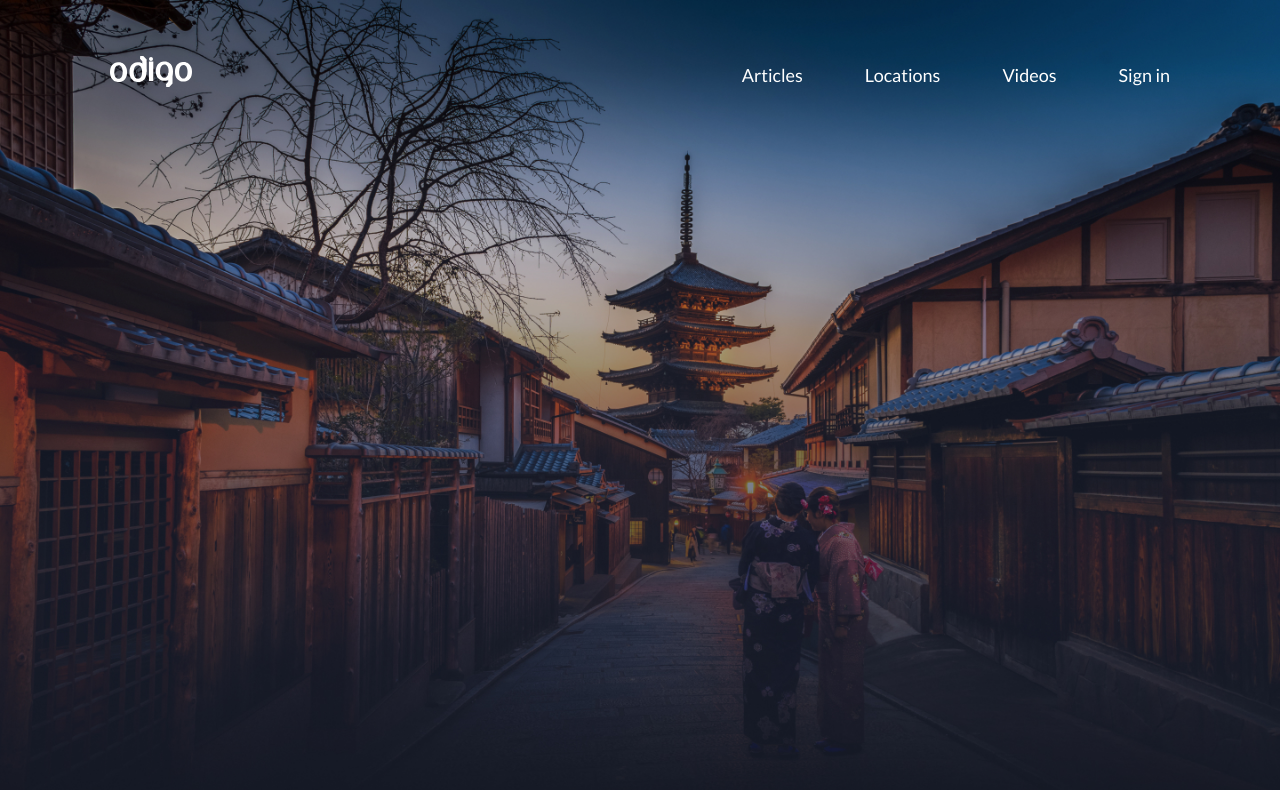
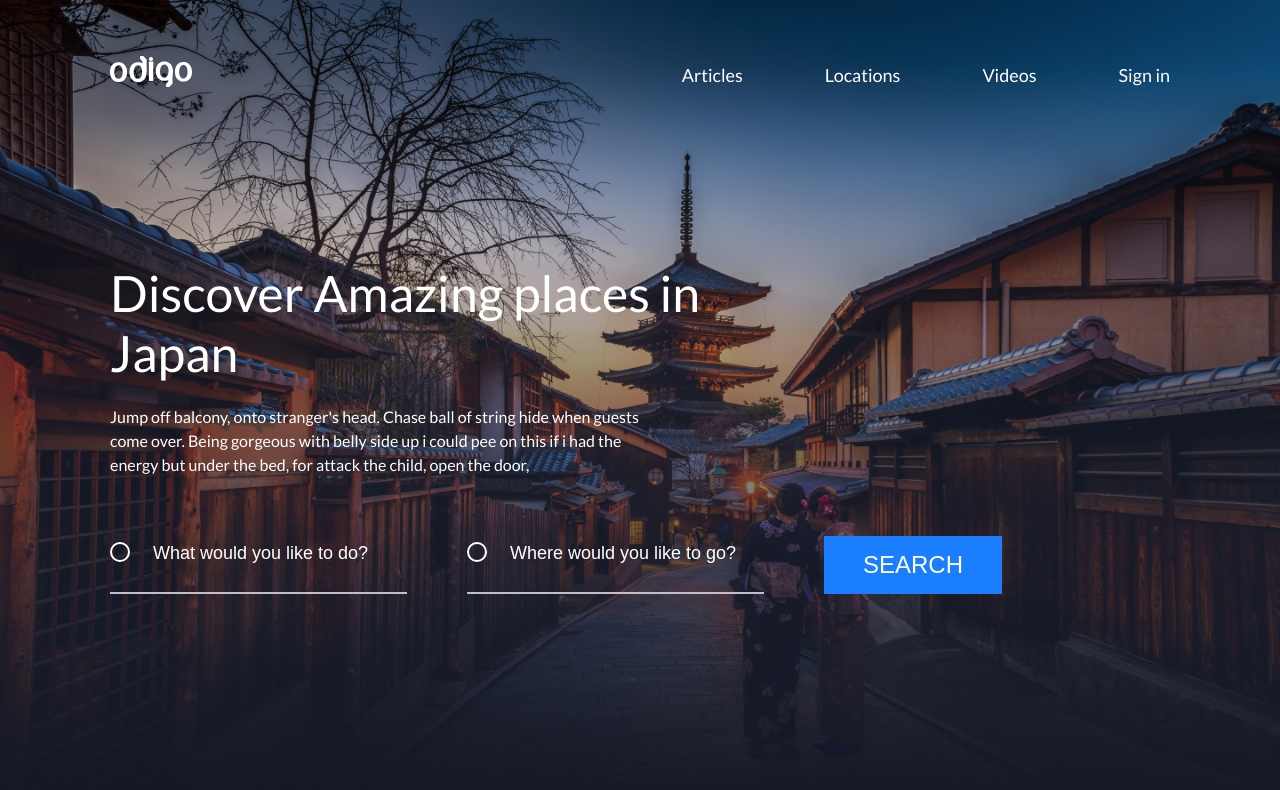
Before and after one commit to DmytroPolushko/my_first_site, a plain HTML site: page index.html in a window 1280 px wide. Drawn offline with Linux system fonts and the light colour scheme.

Commit message:
'lesson3'

```diff
--- a/css/style.css
+++ b/css/style.css
@@ -515,23 +515,15 @@ html {
 }
 
 
-*,*::before,*::after {
+*,
+*::before,
+*::after {
 	box-sizing: inherit;
 }
 
 /* END of the FIRST LESSON */
 
-
-/* header styles start */
 /* START OF THE SECOND LESSON */
-.header {
-	/* Приклеюєм хедер */
-	position: fixed;
-	top: 0;
-	left: 0;
-	width: 100%;
-}
-
 /* Базові настройки для Body */
 body {
 	font-family: 'Lato';
@@ -545,6 +537,16 @@ body {
 	line-height: 1.2;
 	color: #102746;
 }
+
+/* header styles start */
+.header {
+	/* Приклеюєм хедер */
+	position: fixed;
+	top: 0;
+	left: 0;
+	width: 100%;
+}
+
 
 .wrapper {
 	max-width: 1060px;
@@ -566,7 +568,7 @@ body {
 }
 
 .header__item {
-	margin-right: 62px;
+	margin-right: 82px;
 }
 
 .header__item:last-child {
@@ -581,7 +583,9 @@ body {
 }
 
 /*Для наведення, нажимання, активності */
-.header__link:hover, .header__link:focus, .header__link:active {
+.header__link:hover,
+.header__link:focus,
+.header__link:active {
 	/* прозорість */
 	opacity: .75;
 }
@@ -591,10 +595,80 @@ body {
 /* intro style start */
 
 .intro {
-	height: 100vh;
+	min-height: 100vh;
 	background: url(../img/intro-bg.jpg) no-repeat, center;
 	/* картинка буде закривати блок при будь яких його розмірах*/
 	background-size: cover;
+	padding-top: 263px;
 }
+
 /* END OF THE SECOND LESSON */
+
+/* START OF THE THIRD LESSON */
+.intro__title {
+	max-width: 619px;
+	font-weight: 500;
+	font-size: 50px;
+	line-height: 60px;
+	color: #fff;
+	margin-bottom: 22px;
+}
+
+.intro__subtitle {
+	max-width: 546px;
+	font-size: 16px;
+	line-height: 24px;
+	color: #fff;
+	margin-bottom: 59px;
+}
+
+.search-form__info {
+	/* прибираємо відступи між формами */
+	display: flex;
+	flex-wrap: wrap;
+}
+
+.search-form__field {
+	width: 297px;
+	/* transparent - робимо інпут прозорим, виставляємо картинку з ліва і в горі*/
+	background: transparent url(../img/svg/circle-icon.svg) no-repeat left 6px;
+	/* картинка буде строго зафіксована*/
+	background-size: 20px;
+	border: 0;
+	border-bottom: 2px solid #BFC0C5;
+	margin-right: 60px;
+	/* відстань від краю інпута до тексту (розмір картинки + відстань між картинкою і текстом ) */
+	padding-left: 43px;
+	/* Відстань від тексту до бордера */
+	padding-bottom: 22px;
+	/* тест */
+	font-weight: 500;
+	font-size: 18px;
+	color: #fff;
+}
+
+.search-form__field::placeholder {
+	font-weight: 500;
+	font-size: 18px;
+	color: #fff;
+}
+
+
+.search-form__submit {
+	padding: 15px 39px;
+	text-transform: uppercase;
+	font-weight: 500;
+	font-size: 24px;
+	color: #fff;
+	background-color: #1B7DFF;
+	border: 0;
+}
+
+.search-form__submit:hover,
+.search-form__submit:active,
+.search-form__submit:focus {
+	background-color: #1663c8;
+}
+
+
 /* intro style end */
--- a/index.html
+++ b/index.html
@@ -48,7 +48,33 @@
 
 	<main class="main">
 		<section class="intro">
+			<div class="wrapper">
 
+				<h1 class="intro__title">
+					Discover Amazing places in Japan
+				</h1>
+
+				<p class="intro__subtitle">
+					Jump off balcony, onto stranger's head. Chase ball of string hide when guests come over. Being gorgeous
+					with belly side up i could pee on this if i had the energy but under the bed, for attack the child, open
+					the door,
+				</p>
+
+				<form class="search-form">
+					<!-- семантичний тег для групування інпутів -->
+					<fieldset class="search-form__wrap">
+						<!-- обгортка яка потрібна через специфічну роботу fieldset-->
+						<p class="search-form__info">
+							<input type="text" name="user like to do" class="search-form__field"
+								placeholder="What would you like to do?">
+							<input type="text" name="user like to go" class="search-form__field"
+								placeholder="Where would you like to go?">
+							<button type="submit" class="search-form__submit">search</button>
+						</p>
+					</fieldset>
+				</form>
+
+			</div>
 		</section>
 	</main>
 
```
Also changed, not shown: img/svg/circle-icon.svg (added).
